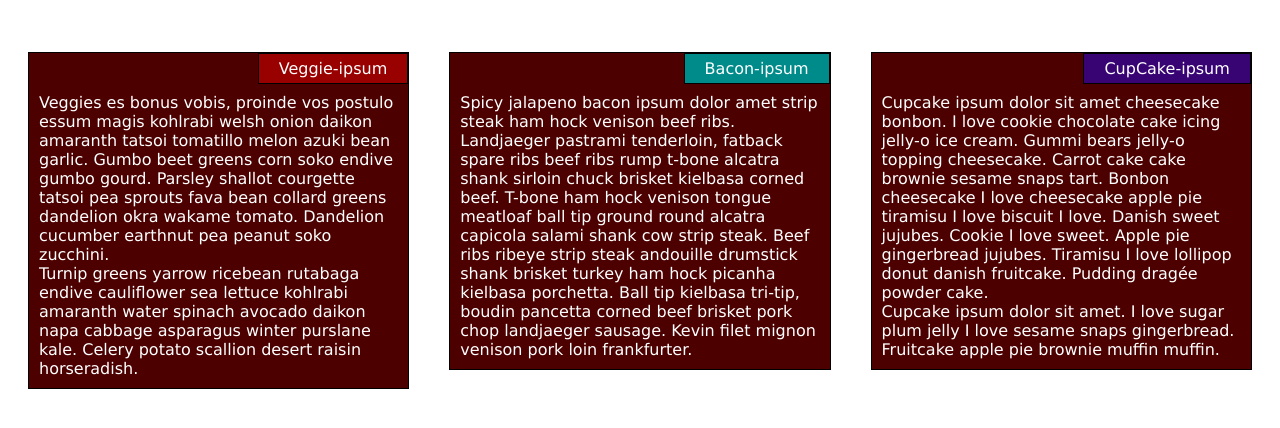
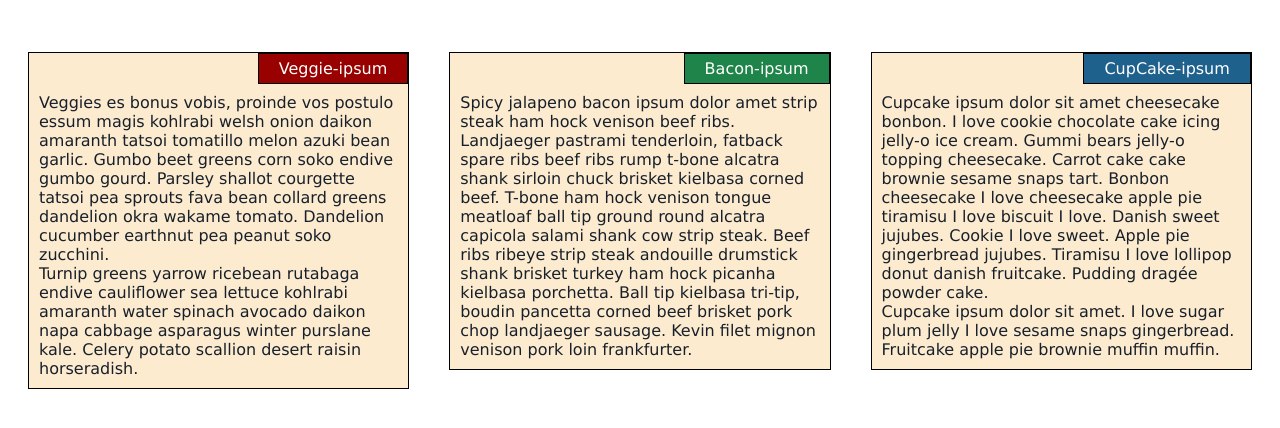
Before and after one commit to umaimahTahir/coursera_test, a plain HTML site: page Module_2/index1.html in a window 1280 px wide. Shown: the part 76-504 px from the top of the page. Drawn offline with Linux system fonts and the light colour scheme.

Commit message:
module_2 solution upload

```diff
--- a/Module_2/css/stylesheet.css
+++ b/Module_2/css/stylesheet.css
@@ -11,7 +11,7 @@ h1 {
 }
 
 .section {
-  background-color: #4c0000;
+  background-color: #FDEBD0;
   border: 1px solid black;
   margin: 20px;
  }
@@ -26,8 +26,9 @@ h1 {
   float: right;
 }
 
-.title2 {
-  background-color: #008B8B;
+
+.title2{
+  background-color: #1E8449;
   font-family: "verdana", "arial", sans-serif;
   color: #ffffff;
   padding: 5px 20px 5px 20px;
@@ -36,8 +37,10 @@ h1 {
   float: right;
 }
 
+
+
 .title3 {
-  background-color: #380474;
+  background-color: #1F618D;
   font-family: "verdana", "arial", sans-serif;
   color: #ffffff;
   padding: 5px 20px 5px 20px;
@@ -46,6 +49,8 @@ h1 {
   float: right;
 }
 
+
+
 .row {
 	width: 100%;
 }
@@ -53,19 +58,19 @@ h1 {
 .p1 {
    padding: 40px 10px 10px 10px;
    font-family: "verdana", "arial", sans-serif;
-   color: #ffffff;
+   color: #17202A;
 }
 
 .p2 {
    padding: 40px 10px 10px 10px;
    font-family: "verdana", "arial", sans-serif;
-   color: #ffffff;
+   color: #17202A;
 }
 
 .p3 {
    padding: 40px 10px 10px 10px;
    font-family: "verdana", "arial", sans-serif;
-   color: #ffffff;
+   color: #17202A;
 }
 
 
```
